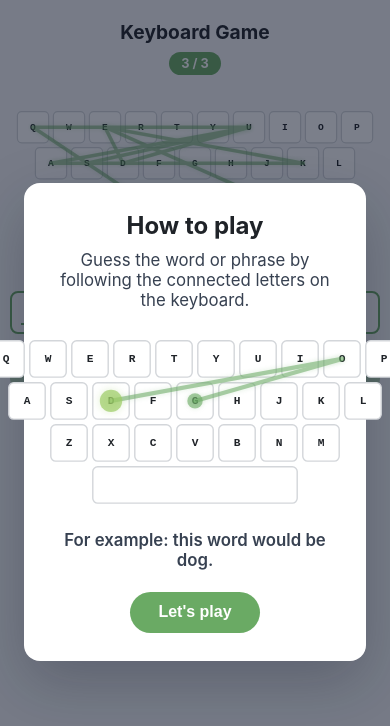
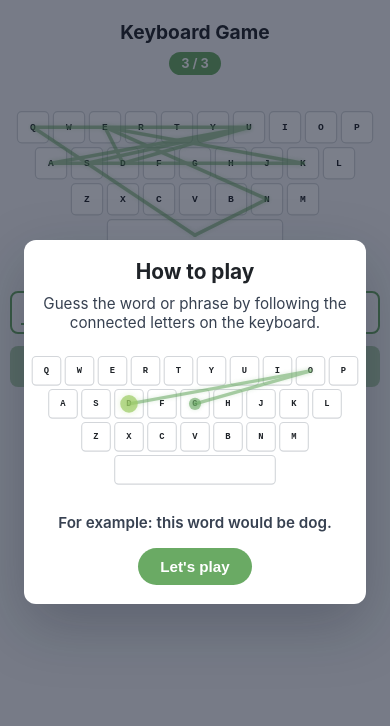
Before and after one commit to mps114/keyboard_game, a React (Vite) app: page / in a window 390 px wide. Shown: the top 726 px of the page. Built offline with nearby package versions, Linux system fonts and the light colour scheme.

Commit message:
Fix intro modal layout on mobile

```diff
--- a/src/App.css
+++ b/src/App.css
@@ -311,6 +311,8 @@ body {
 
 .intro-modal {
   width: min(560px, 100%);
+  max-height: min(86vh, 720px);
+  overflow-y: auto;
   background: #ffffff;
   border-radius: 16px;
   padding: 1.75rem;
@@ -440,4 +442,32 @@ body {
   .dot-option-btn {
     font-size: 0.75rem;
   }
+
+  .intro-modal {
+    padding: 1.2rem;
+    border-radius: 12px;
+  }
+
+  .intro-modal h2 {
+    font-size: 1.3rem;
+  }
+
+  .intro-modal p {
+    font-size: 0.95rem;
+    margin-bottom: 1rem;
+  }
+
+  .intro-example {
+    margin-top: -0.2rem;
+    margin-bottom: 1rem;
+  }
+
+  .intro-demo .keyboard-frame {
+    --keyboard-scale: 0.55;
+  }
+
+  .intro-close {
+    font-size: 0.95rem;
+    padding: 0.6rem 1.4rem;
+  }
 }
```
